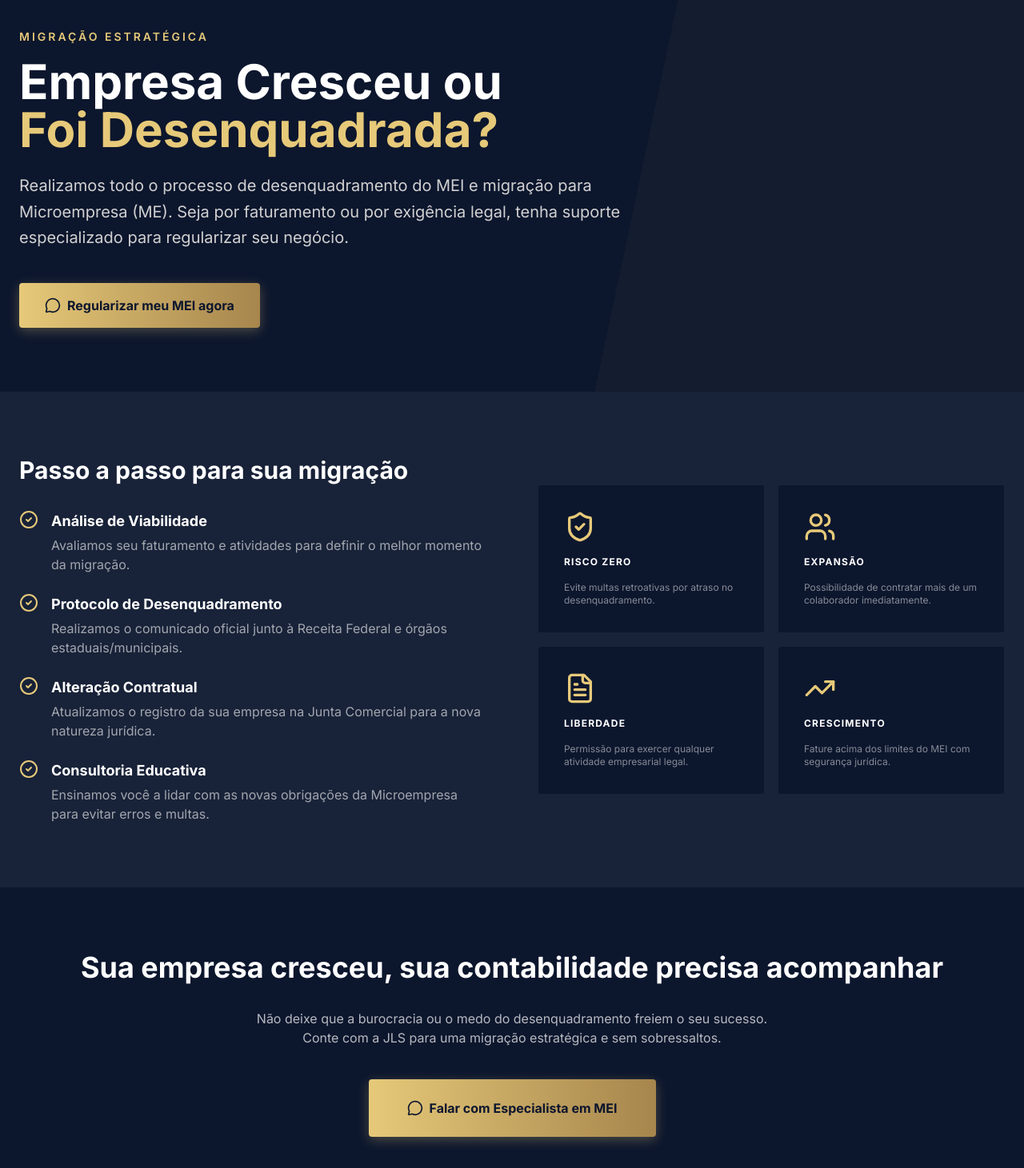
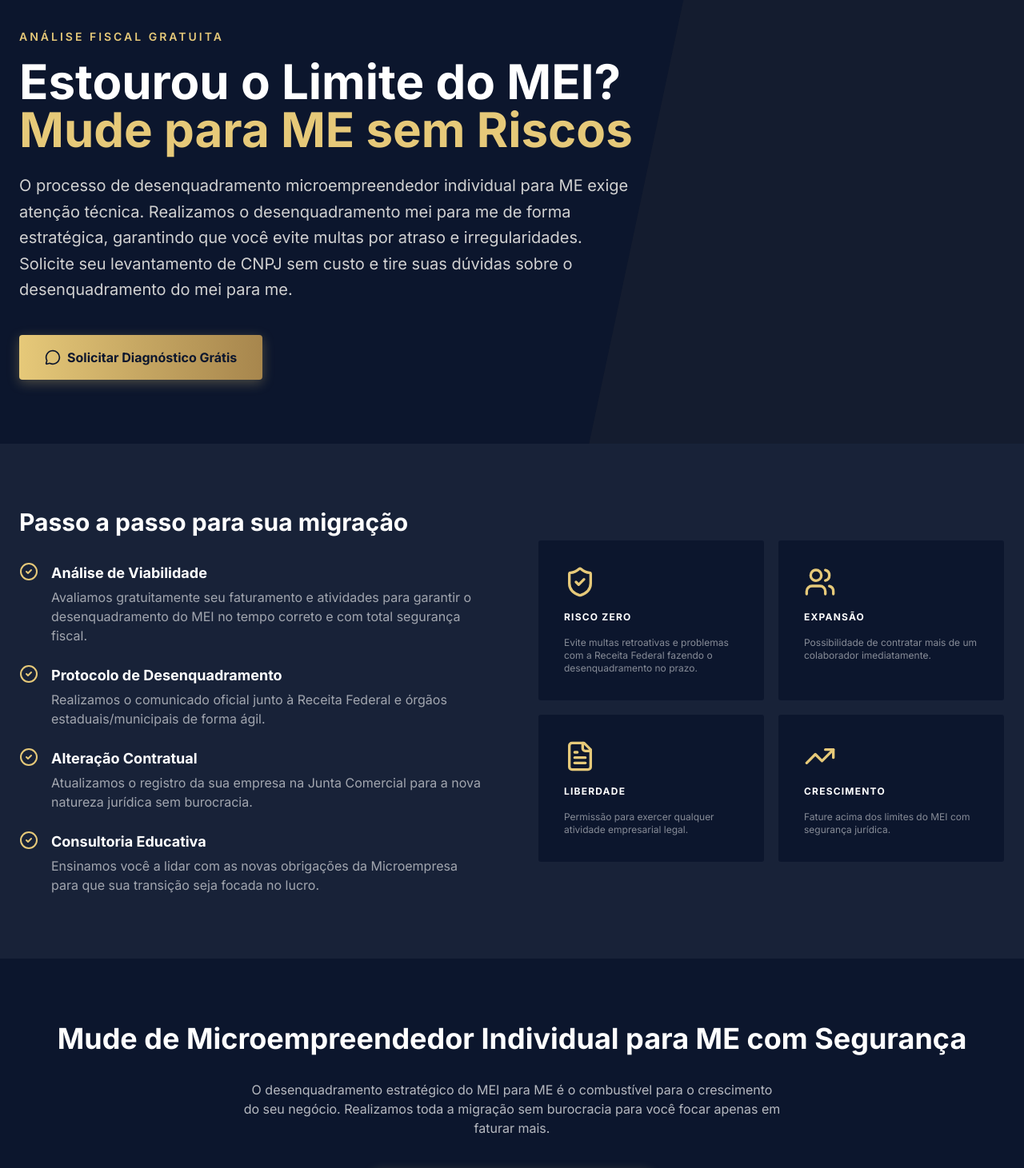
Before and after one commit to jlscontabilempresarial-sketch/landing_page, a React (Vite) app: page /desenquadramento-mei in a window 1280 px wide. Shown: the part 140-1601 px from the top of the page at 80% size. Built offline with nearby package versions, Linux system fonts and the light colour scheme.

Commit message:
ajuste_texto_pag_mei_180526

```diff
--- a/src/pages/DesenquadramentoMEI.tsx
+++ b/src/pages/DesenquadramentoMEI.tsx
@@ -15,17 +15,17 @@ export default function DesenquadramentoMEI() {
             animate={{ opacity: 1, y: 0 }}
             className="max-w-3xl"
           >
-            <span className="text-accent-gold-light text-sm font-semibold uppercase tracking-[3px] block mb-4">Migração Estratégica</span>
+            <span className="text-accent-gold-light text-sm font-semibold uppercase tracking-[3px] block mb-4">Análise Fiscal Gratuita</span>
             <h1 className="text-4xl md:text-6xl font-bold mb-6">
-              Empresa Cresceu ou <br />
-              <span className="text-accent-gold-light">Foi Desenquadrada?</span>
+              Estourou o Limite do MEI? <br />
+              <span className="text-accent-gold-light">Mude para ME sem Riscos</span>
             </h1>
             <p className="text-xl text-text-dim mb-10 leading-relaxed">
-              Realizamos todo o processo de desenquadramento do MEI e migração para Microempresa (ME). Seja por faturamento ou por exigência legal, tenha suporte especializado para regularizar seu negócio.
+              O processo de desenquadramento microempreendedor individual para ME exige atenção técnica. Realizamos o desenquadramento mei para me de forma estratégica, garantindo que você evite multas por atraso e irregularidades. Solicite seu levantamento de CNPJ sem custo e tire suas dúvidas sobre o desenquadramento do mei para me.
             </p>
             <GoldButton>
               <MessageCircle className="w-5 h-5" />
-              Regularizar meu MEI agora
+              Solicitar Diagnóstico Grátis
             </GoldButton>
           </motion.div>
         </div>
@@ -39,10 +39,10 @@ export default function DesenquadramentoMEI() {
               <h2 className="text-3xl font-bold mb-8">Passo a passo para sua migração</h2>
               <div className="space-y-6">
                 {[
-                  { title: "Análise de Viabilidade", desc: "Avaliamos seu faturamento e atividades para definir o melhor momento da migração." },
-                  { title: "Protocolo de Desenquadramento", desc: "Realizamos o comunicado oficial junto à Receita Federal e órgãos estaduais/municipais." },
-                  { title: "Alteração Contratual", desc: "Atualizamos o registro da sua empresa na Junta Comercial para a nova natureza jurídica." },
-                  { title: "Consultoria Educativa", desc: "Ensinamos você a lidar com as novas obrigações da Microempresa para evitar erros e multas." }
+                  { title: "Análise de Viabilidade", desc: "Avaliamos gratuitamente seu faturamento e atividades para garantir o desenquadramento do MEI no tempo correto e com total segurança fiscal." },
+                  { title: "Protocolo de Desenquadramento", desc: "Realizamos o comunicado oficial junto à Receita Federal e órgãos estaduais/municipais de forma ágil." },
+                  { title: "Alteração Contratual", desc: "Atualizamos o registro da sua empresa na Junta Comercial para a nova natureza jurídica sem burocracia." },
+                  { title: "Consultoria Educativa", desc: "Ensinamos você a lidar com as novas obrigações da Microempresa para que sua transição seja focada no lucro." }
                 ].map((item, idx) => (
                   <div key={idx} className="flex gap-4">
                     <CheckCircle2 className="text-accent-gold-light w-6 h-6 flex-shrink-0" />
@@ -58,7 +58,7 @@ export default function DesenquadramentoMEI() {
               <div className="bg-primary-deep p-6 sm:p-8 rounded-sm border border-white/5 space-y-4">
                 <ShieldCheck className="text-accent-gold-light w-10 h-10" />
                 <h4 className="font-bold uppercase tracking-widest text-xs">Risco Zero</h4>
-                <p className="text-xs text-white/50">Evite multas retroativas por atraso no desenquadramento.</p>
+                <p className="text-xs text-white/50">Evite multas retroativas e problemas com a Receita Federal fazendo o desenquadramento no prazo.</p>
               </div>
               <div className="bg-primary-deep p-8 rounded-sm border border-white/5 space-y-4">
                 <Users className="text-accent-gold-light w-10 h-10" />
@@ -83,13 +83,13 @@ export default function DesenquadramentoMEI() {
       {/* CTA Section */}
       <section className="py-20 text-center">
         <div className="container mx-auto px-6">
-          <h2 className="text-3xl md:text-4xl font-bold mb-8">Sua empresa cresceu, sua contabilidade precisa acompanhar</h2>
+          <h2 className="text-3xl md:text-4xl font-bold mb-8">Mude de Microempreendedor Individual para ME com Segurança</h2>
           <p className="text-white/70 max-w-2xl mx-auto mb-10">
-            Não deixe que a burocracia ou o medo do desenquadramento freiem o seu sucesso. Conte com a JLS para uma migração estratégica e sem sobressaltos.
+            O desenquadramento estratégico do MEI para ME é o combustível para o crescimento do seu negócio. Realizamos toda a migração sem burocracia para você focar apenas em faturar mais.
           </p>
           <GoldButton className="px-12 py-6">
             <MessageCircle className="w-5 h-5" />
-            Falar com Especialista em MEI
+            Chamar no WhatsApp Agora
           </GoldButton>
         </div>
       </section>
```
